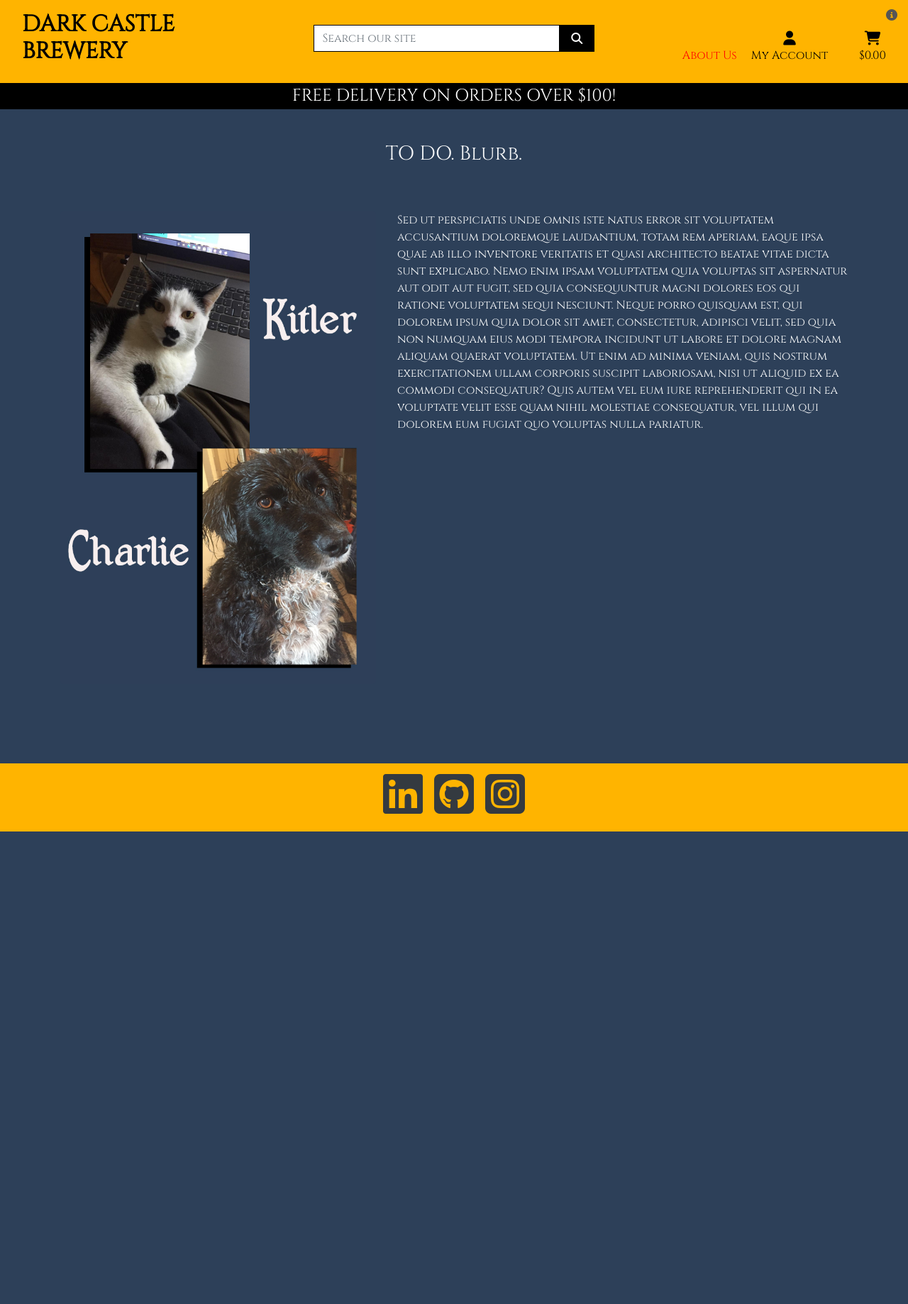
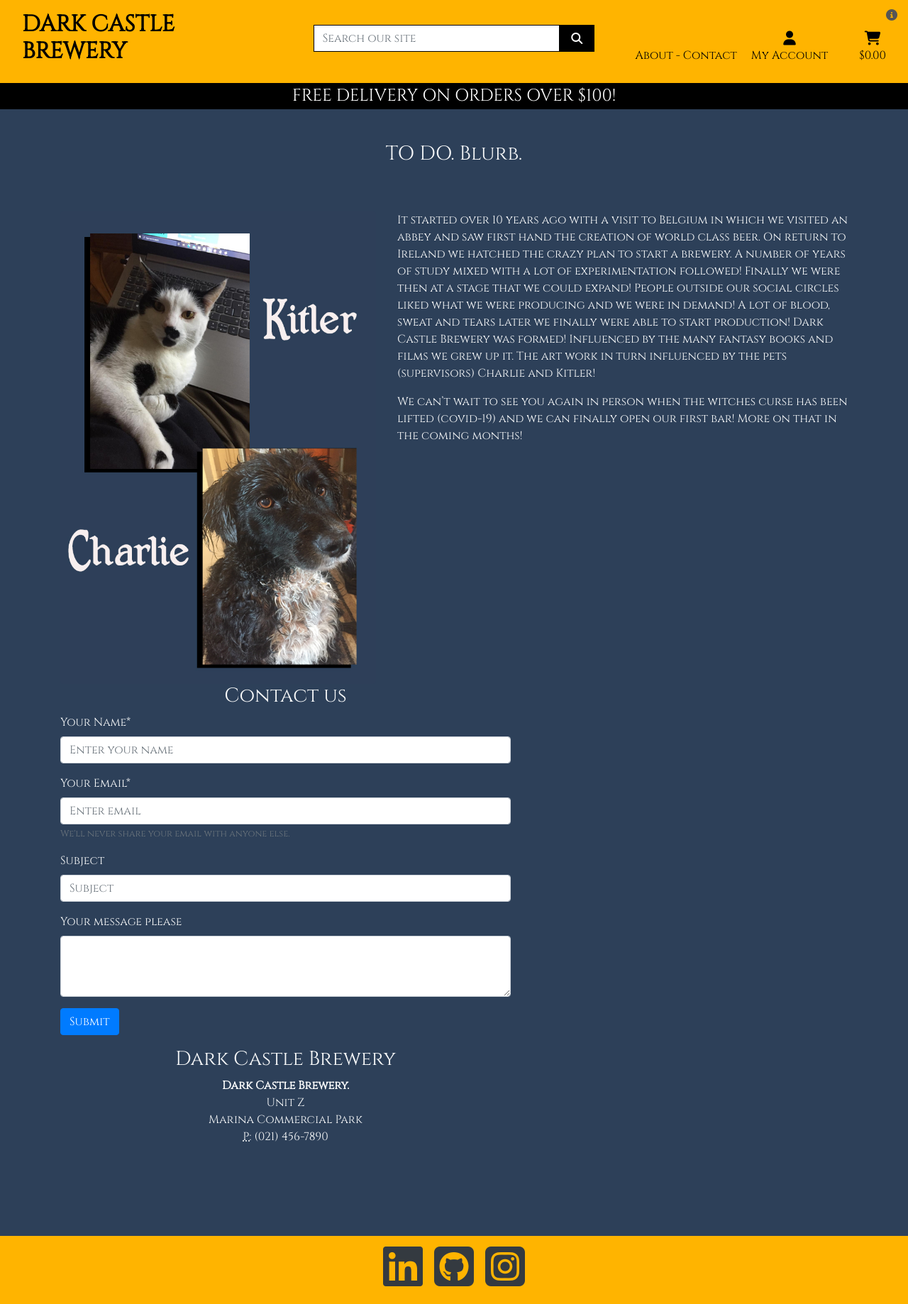
Before and after one commit to Code-Institute-Submissions/Dark-Castle-Brewery1, a Django app: page /aboutus/ in a window 1280 px wide. Shown: the whole page at 71% size. Before the commit the page ends 1172 px from the top, so only its background shows below. Run offline with Django 3.2, Linux system fonts and the light colour scheme; some libraries are stand-ins or nearby versions.

Commit message:
Edited text added contact form and address

```diff
--- a/aboutus/templates/aboutus/aboutus.html
+++ b/aboutus/templates/aboutus/aboutus.html
@@ -33,12 +33,52 @@
             <!-- Grid column -->
             <div class="col-lg-7">
 
-          <p class="mt-4 text-light mt-lg-0">Sed ut perspiciatis unde omnis iste natus error sit voluptatem accusantium doloremque laudantium, totam rem aperiam, eaque ipsa quae ab illo inventore veritatis et quasi architecto beatae vitae dicta sunt explicabo. Nemo enim ipsam voluptatem quia voluptas sit aspernatur aut odit aut fugit, sed quia consequuntur magni dolores eos qui ratione voluptatem sequi nesciunt. Neque porro quisquam est, qui dolorem ipsum quia dolor sit amet, consectetur, adipisci velit, sed quia non numquam eius modi tempora incidunt ut labore et dolore magnam aliquam quaerat voluptatem. Ut enim ad minima veniam, quis nostrum exercitationem ullam corporis suscipit laboriosam, nisi ut aliquid ex ea commodi consequatur? Quis autem vel eum iure reprehenderit qui in ea voluptate velit esse quam nihil molestiae consequatur, vel illum qui dolorem eum fugiat quo voluptas nulla pariatur.</p>
+                <p class="mt-4 text-light mt-lg-0">It started over 10 years ago with a visit to Belgium in which we visited an abbey and saw first hand the creation of world class beer. On return to Ireland we hatched the crazy plan to start a brewery. A number of years of study mixed with a lot of experimentation followed! Finally we were then at a stage that we could expand! People outside our social circles liked what we were producing and we were in demand! A lot of blood, sweat and tears later we finally were able to start production! Dark Castle Brewery was formed! Influenced by the many fantasy books and films we grew up it. The art work in turn influenced by the pets (supervisors) Charlie and Kitler! </p>
+
+<p class="mt-4 text-light mt-lg-0">We can’t wait to see you again in person when the witches curse has been lifted (covid-19) and we can finally open our first bar! More on that in the coming months! </p>
 
 
             </div>
+
             <!-- Grid column -->
+            <div class="col-lg-7">
+                <h3 class="text-center text-light">Contact us</h3>
+                <form onsubmit="alert('Message received. Thank you!')">
+                    <div class="form-group text-light">
+                        <label for="InputName">Your Name*</label>
+                        <input type="text" class="form-control" id="exampleInputName" aria-describedby="name"
+                            placeholder="Enter your name" required>
+                    </div>
+                    <div class="form-group text-light">
+                        <label for="InputEmail">Your Email*</label>
+                        <input type="email" class="form-control" id="InputEmail" aria-describedby="emailHelp"
+                            placeholder="Enter email" required>
+                        <small id="emailHelp" class="form-text text-muted text-light">We'll never share your email with
+                            anyone else.</small>
+                    </div>
+                    <div class="form-group text-light">
+                        <label for="InputSubject">Subject</label>
+                        <input type="text" class="form-control" id="InputSubject" aria-describedby="subject"
+                            placeholder="Subject">
+                    </div>
+                    <div class="form-group text-light">
+                        <label for="formControlTextarea">Your message please</label>
+                        <textarea class="form-control" id="formControlTextarea" rows="3"></textarea>
+                    </div>
+                    <button type="submit" class="btn btn-primary text-center">Submit</button>
+                </form>
+            </div>
 
+
+            <div class="col-lg-7 aboutus-address">
+                <h3 class="text-light text-center">Dark Castle Brewery</h3>
+                <address class="text-light text-center">
+                    <strong>Dark Castle Brewery.</strong><br />
+                    Unit Z<br />
+                    Marina Commercial Park<br />
+                    <abbr title="Phone">P:</abbr> (021) 456-7890
+                </address>
+              </div>
         </div>
         <!-- Grid row -->
 
@@ -46,4 +86,7 @@
 </main>
 
 
+
+
+
 {% endblock %}
--- a/dark_castle/settings.py
+++ b/dark_castle/settings.py
@@ -220,4 +220,4 @@ else:
     EMAIL_HOST = 'smtp.gmail.com'
     EMAIL_HOST_USER = os.environ.get('EMAIL_HOST_USER')
     EMAIL_HOST_PASSWORD = os.environ.get('EMAIL_HOST_PASS')
-    DEFAULT_FROM_EMAIL  = os.environ.get('EMAIL_HOST_USER')
+    DEFAULT_FROM_EMAIL = os.environ.get('EMAIL_HOST_USER')
--- a/static/css/base.css
+++ b/static/css/base.css
@@ -4,16 +4,9 @@ html {
     height:100%; /* this will allow our h100 classes in vertical centering to  work. */
     --top-spacing: 160px;
     scroll-padding-top: var(--top-spacing);
-
-
-
-  margin: var(--top-spacing) auto;
-
-
-  padding: 0 20px;
-
+    margin: var(--top-spacing) auto;
+    padding: 0 20px;
 }
-
 
 
 body {
@@ -21,6 +14,10 @@ body {
     height: calc(100vh - 164px);
     color: #555;
     font-family: Cinzel, Arial, Helvetica, sans-serif;
+}
+
+.aboutus-address{
+    margin-top:1.5%;
 }
 
 #footer-styling {
@@ -56,7 +53,7 @@ body {
 
 #about-us-link{
     text-decoration: none;
-    color:red;
+    color:black;
 }
 
 
@@ -392,4 +389,8 @@ body {
     .increment-qty, .decrement-qty {
         padding: .25rem .5rem !important;
     }
+
+    .aboutus-address{
+    margin-top:11.5%;
 }
+}
--- a/templates/base.html
+++ b/templates/base.html
@@ -62,7 +62,7 @@
             <div class="col-12 col-lg-4 my-auto py-1 py-lg-0">
                 <ul class="list-inline list-unstyled text-center text-lg-right my-0">
                     <div><i class="fas fa-info-circle"></i></div>
-                    <a href="{% url 'aboutus' %}" id="about-us-link">About Us</a>
+                    <a href="{% url 'aboutus' %}" id="about-us-link">About - Contact</a>
                     <li class="list-inline-item dropdown">
                         <a class="text-black nav-link" href="#" id="user-options" data-toggle="dropdown" aria-haspopup="true" aria-expanded="false">
                             <div class="text-center">
--- a/templates/includes/main-nav.html
+++ b/templates/includes/main-nav.html
@@ -5,7 +5,7 @@
                 Dark Castle Brewery
             </a>
             <div class="dropdown-menu nav-bg border-0" aria-labelledby="other-mobile-links">
-                <a href="{% url 'aboutus' %}" class="dropdown-item">About Us</a>
+                <a href="{% url 'aboutus' %}" class="dropdown-item">About - Contact</a>
                 <a href="{% url 'home' %}" class="dropdown-item">Home</a>
             </div>
 
```
Lines whose indentation alone changed are shown as unchanged.
